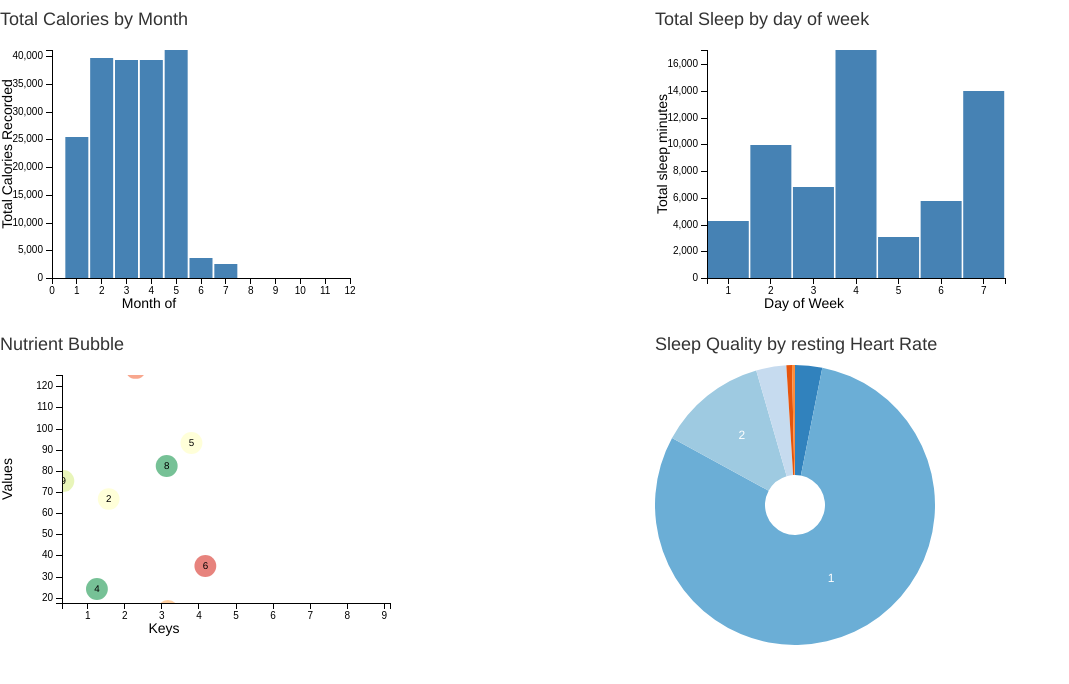
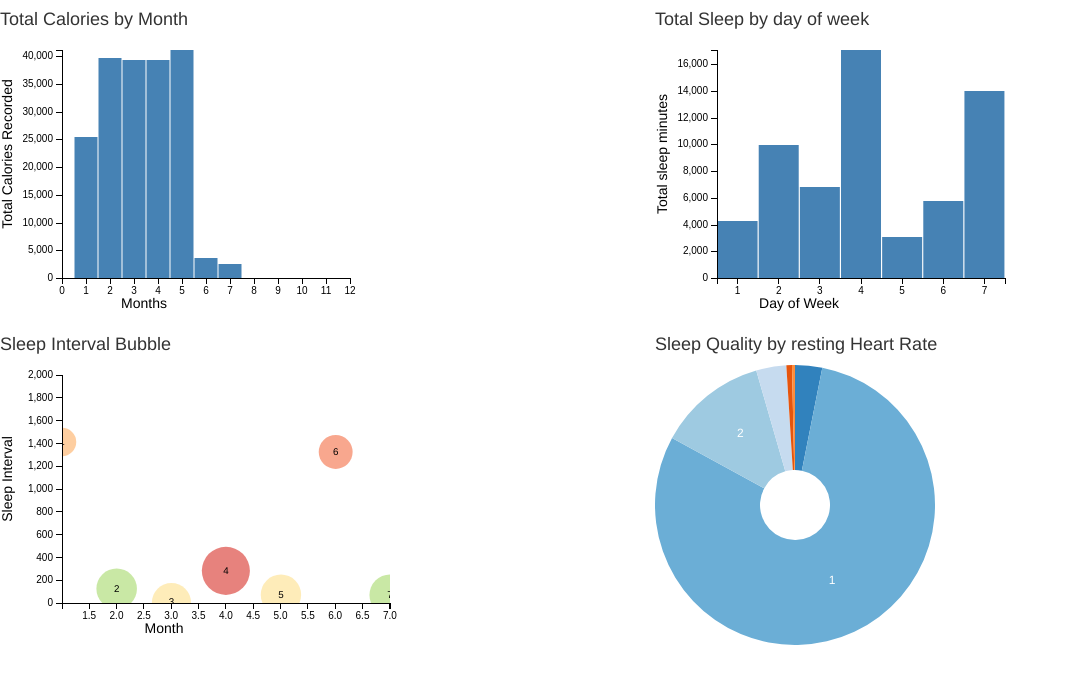
Before and after one commit to joytafty-work/SleepModel, a Flask app: page /up/ in a window 1280 px wide. Shown: the top 684 px of the page, without its empty margins (0-1069 px from the left). Run offline with Flask 2, Linux system fonts and the light colour scheme; some libraries are stand-ins or nearby versions.

Commit message:
update dcupjs.html

```diff
--- a/templates/dcjsup.html
+++ b/templates/dcjsup.html
@@ -23,8 +23,8 @@
 
   <div class="row">
   <div class="col-md-6">
-  <h4>Nutrient Bubble</h4>
-  <div id="nutbubble"></div>
+  <h4>Sleep Interval Bubble</h4>
+  <div id="slbubble"></div>
   </div>
   <div class="col-md-6">
   <h4>Sleep Quality by resting Heart Rate</h4>
@@ -41,7 +41,7 @@
 <script type="text/javascript">
 
 var calChart = dc.barChart("#calchart");
-var nutBubble = dc.bubbleChart("#nutbubble");
+var slBubble = dc.bubbleChart("#slbubble");
 var sleepBar = dc.barChart("#sleepbar");
 var sleepPie = dc.pieChart("#sleeppie");
 
@@ -68,32 +68,70 @@ d3.csv("../static/data/AllUPs.csv", function(error, data) {
 
   var upSleepDay = weekdayDimension.group().reduceSum(function(d) {return d.s_asleep_time;});
 
-  var monthlyValueGroup = monthlyDimension.group().reduceCount(
+  var weekdayValueGroup = weekdayDimension.group().reduce(
+    // add
     function (p, v) {
       ++p.count;
-      p.carbs = v.e_carbs;
-      p.sumcarbs += p.carbs;
-      p.avgcarbs = p.sumcarbs / p.count;
+      p.slint += v.s_asleep_time;
+      p.slint_avg = p.slint / p.count;
+      p.awakeInt += v.s_awake_time;
+      p.deepInt += v.s_deep;
+      p.lightInt += v.s_light;
+      p.slDuration += v.s_duration;
+      p.s_quality += v.s_quality;
+      return p;
+    },
+    // remove
+    function (p, v) {
+      --p.count;
+      p.slint -= v.s_asleep_time;
+      p.slint_avg = p.slint / p.count;
+      p.awakeInt -= v.s_awake_time;
+      p.deepInt -= v.s_deep;
+      p.lightInt -= v.s_light;
+      p.slDuration -= v.s_duration;
+      p.slQuality -= v.s_quality;
+      return p;
+    },
+    // initialize
+    function () {
+      return {count: 0, slint:0, slint_avg: 0,
+        awakeInt: 0, deepInt: 0, lightInt: 0, slDuration: 0, slQuality:0};
+    }
+    )
 
-      p.protein = v.e_protein;
-      p.sugar = v.e_sugars;
-      p.calories = v.e_calories;
-      p.calcium = v.e_calcium;
+  var monthlyValueGroup = monthlyDimension.group().reduce(
+    // add
+    function (p, v) {
+      ++p.count;
+      p.carbs += v.e_carbs;
+      p.carbs_avg = p.carbs / p.count;
+      p.protein += v.e_protein;
+      p.protein_avg = p.protein / p.count;
+      return p;
+    },
+    // remove
+    function (p, v) {
+      --p.count;
+      p.carbs -= v.e_carbs;
+      p.carbs_avg = p.carbs / p.count;
+      p.protein -= v.e_protein;
+      p.protein_avg = p.protein / p.count;
       return p;
     },
     /* initialize p */
     function () {
-    return {count: 0, carbs: 0, sumcarbs: 0, avgcarbs: 0,
-      protein: 0, sugar: 0, calories: 0, calcium: 0};
-    });
+      return {count: 0, carbs: 0, carbs_avg: 0, protein: 0, protein_avg: 0};
+    }
+  );
 
   calChart
     .width(400)
     .height(280)
-    .margins({top: 10, right: 50, bottom: 30, left: 40})
+    .margins({top: 10, right: 50, bottom: 30, left: 50})
     .x(d3.scale.linear().domain([0, 12]))
     .brushOn(false)
-    .xAxisLabel("Month of")
+    .xAxisLabel("Months")
     .yAxisLabel("Total Calories Recorded")
     .dimension(monthlyDimension, "Monthly Value Group")
     .group(upCalMonth)
@@ -106,7 +144,7 @@ d3.csv("../static/data/AllUPs.csv", function(error, data) {
   sleepBar
     .width(400)
     .height(280)
-    .margins({top: 10, right: 50, bottom: 30, left: 40})
+    .margins({top: 10, right: 50, bottom: 30, left: 50})
     .x(d3.scale.linear().domain([0.5, 7.5]))
     .brushOn(false)
     .xAxisLabel("Day of Week")
@@ -119,31 +157,31 @@ d3.csv("../static/data/AllUPs.csv", function(error, data) {
 
   sleepBar.render();
 
-  nutBubble
+  slBubble
     .width(400)
     .height(280)
     .transitionDuration(1500)
     .margins({top: 10, right: 10, bottom: 30, left: 50})
-    .dimension(monthlyDimension)
-    .group(monthlyValueGroup)
+    .dimension(weekdayDimension)
+    .group(weekdayValueGroup)
     .colors(colorbrewer.RdYlGn[9]) // color function or array for bubbles
     .colorDomain([0, 500])
     .colorAccessor(function (p) {
-      console.log(p);
-      return Math.random()*20*p.value;})
-    .keyAccessor(function (p) {return Math.random()*p.key;})
-    .valueAccessor(function (p) {return 5*Math.random()*p.value;})
-    .radiusValueAccessor(function (p) {return p.value;})
-    .maxBubbleRelativeSize(0.5)
-    .x(d3.scale.linear().domain([-500, 500]))
-    .y(d3.scale.linear().domain([0, 250]))
-    .r(d3.scale.linear().domain([0, 5000]))
-    .xAxisLabel("Keys")
-    .yAxisLabel("Values")
-    .elasticY(true)
+      // console.log(p.value);
+      return Math.random()*parseInt(p.value.awakeInt);})
+    .keyAccessor(function (p) {return 0.01*Math.random()+parseInt(p.key);})
+    .valueAccessor(function (p) {return parseInt(p.value.slint);})
+    .radiusValueAccessor(function (p) {return parseInt(p.value.awakeInt);})
+    .maxBubbleRelativeSize(0.1)
+    .x(d3.scale.linear().domain([0, 10]))
+    .y(d3.scale.linear().domain([0, 2000]))
+    .r(d3.scale.linear().domain([0, 1000]))
+    .xAxisLabel("Month")
+    .yAxisLabel("Sleep Interval")
+    // .elasticY(true)
     .elasticX(true);
 
-  nutBubble.render();
+  slBubble.render();
 });
 
 d3.csv("../static/data/allBBnoNaN.csv", function(error, data) {
@@ -173,7 +211,7 @@ d3.csv("../static/data/allBBnoNaN.csv", function(error, data) {
     .width(280)
     .height(280)
     .renderLabel(true)
-    .innerRadius(30)
+    .innerRadius(35)
     .transitionDuration(500)
     .dimension(slDimension)
     .group(slSumGroup)
```
